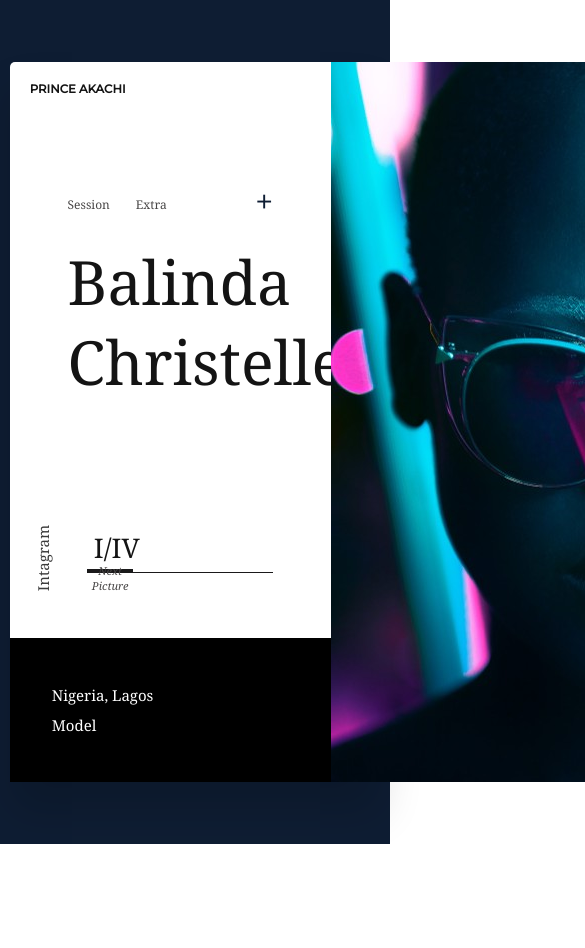
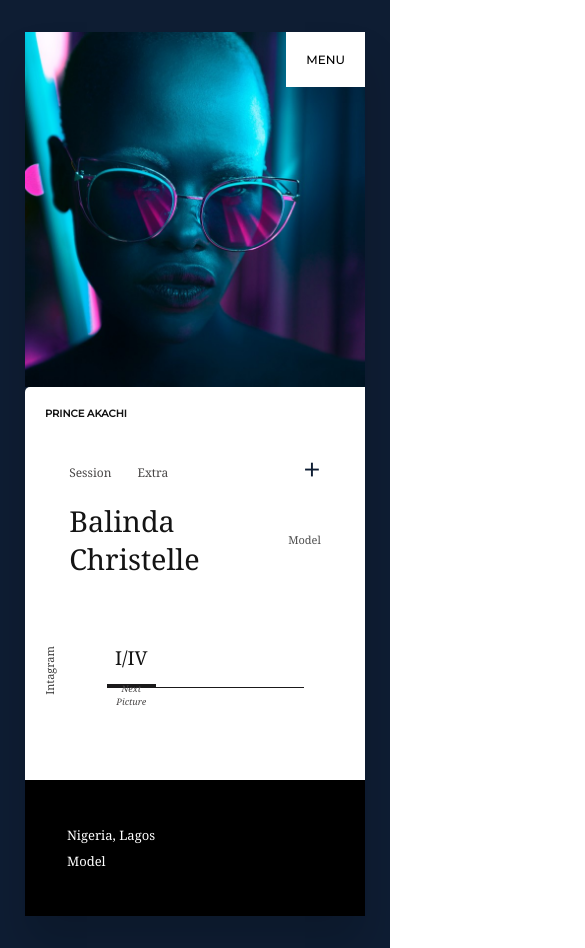
Before and after one commit to devdbrandy/mini-carousel, an Angular app: page / in a window 390 px wide. Shown: the top 948 px of the page, 585 px wide, since content can reach past the window. Before the commit the page ends 844 px from the top, so only its background shows below. Built offline with nearby package versions, Linux system fonts and the light colour scheme.

Commit message:
feat(responsiveness): add responsive design 📱

```diff
--- a/src/app/app.component.html
+++ b/src/app/app.component.html
@@ -1,6 +1,11 @@
 <main class="container" [ngStyle]="{ background: slide.accent }">
   <section class="model">
-    <app-model-content></app-model-content>
-    <app-model-image></app-model-image>
+    <section class="content">
+      <app-model-content></app-model-content>
+    </section>
+
+    <section class="slide">
+      <app-model-image></app-model-image>
+    </section>
   </section>
 </main>
--- a/src/app/app.component.scss
+++ b/src/app/app.component.scss
@@ -10,7 +10,33 @@
     max-width: 1400px;
     max-height: 720px;
     display: grid;
-    grid-template-columns: repeat(2, 1fr);
+    grid-template-columns: 1fr 1fr;
+    grid-template-areas: 'content slide';
     box-shadow: 0 30px 40px 0 rgba(0, 0, 0, .16);
+
+    .content {
+      grid-area: content;
+    }
+
+    .slide {
+      grid-area: slide;
+    }
   }
 }
+
+@media screen and (max-width: 1024px) {
+  .container {
+    padding: 2rem 1rem;
+    height: auto;
+
+    .model {
+      max-width: none;
+      max-height: none;
+
+      grid-template-columns: 1fr;
+      grid-template-areas:
+        'slide'
+        'content';
+    }
+  }
+}
--- a/src/app/app.module.ts
+++ b/src/app/app.module.ts
@@ -4,12 +4,14 @@ import { NgModule } from '@angular/core';
 import { AppComponent } from './app.component';
 import { ModelContentComponent } from './components/model-content/model-content.component';
 import { ModelImageComponent } from './components/model-image/model-image.component';
+import { LoaderComponent } from './shared/components/loader/loader.component';
 
 @NgModule({
   declarations: [
     AppComponent,
     ModelContentComponent,
-    ModelImageComponent
+    ModelImageComponent,
+    LoaderComponent
   ],
   imports: [
     BrowserModule
--- a/src/app/components/model-content/model-content.component.scss
+++ b/src/app/components/model-content/model-content.component.scss
@@ -140,3 +140,46 @@
     line-height: 2;
   }
 }
+
+@media screen and (max-width: 480px) {
+  .model-content {
+    grid-template-rows: auto 2.5fr 1fr;
+
+    .nav-menu {
+      margin-top: 0;
+      padding: 20px 13%;
+    }
+
+    .slide-control-section {
+      margin-top: 60px;
+
+      .vertical-menu {
+        font-size: 11px;
+      }
+
+      .slide-control .wrapper.active .slide-count {
+        font-size: 1.2rem;
+      }
+
+      .slide-control .wrapper.active .slide-label {
+        font-size: 9px;
+      }
+    }
+
+    .model-section {
+      padding: 0 13%;
+
+      h2 {
+        font-size: 1.8rem;
+      }
+
+      h3 {
+        font-size: 11px;
+      }
+    }
+
+    footer {
+      font-size: 13px;
+    }
+  }
+}
--- a/src/app/components/model-image/model-image.component.html
+++ b/src/app/components/model-image/model-image.component.html
@@ -1,4 +1,8 @@
 <section class="model-image">
-  <nav class="menu">Menu</nav>
-  <img src="{{ image }}" alt="slide-01" />
+  <app-loader *ngIf="loadingImage"></app-loader>
+
+  <ng-container *ngIf="!loadingImage">
+    <nav class="menu">Menu</nav>
+    <img src="{{ image }}" alt="slide-01" />
+  </ng-container>
 </section>
--- a/src/app/components/model-image/model-image.component.scss
+++ b/src/app/components/model-image/model-image.component.scss
@@ -2,6 +2,8 @@
 
 .model-image {
   position: relative;
+  width: 100%;
+  height: 100%;
 
   .menu {
     position: absolute;
@@ -19,7 +21,15 @@
   }
 
   img {
+    width: 100%;
     height: 100%;
-    object-fit: contain;
+    object-fit: cover;
   }
 }
+
+@media screen and (max-width: 480px) {
+  .model-image .menu {
+    font-size: 12px;
+    padding: 20px;
+  }
+}
--- a/src/app/components/model-image/model-image.component.ts
+++ b/src/app/components/model-image/model-image.component.ts
@@ -4,10 +4,11 @@ import { SlidesService } from '../../shared/services/slides.service';
 @Component({
   selector: 'app-model-image',
   templateUrl: './model-image.component.html',
-  styleUrls: ['./model-image.component.scss']
+  styleUrls: ['./model-image.component.scss'],
 })
 export class ModelImageComponent implements OnInit {
   image: string;
+  loadingImage = false;
 
   constructor(private slideService: SlidesService) {}
 
@@ -18,15 +19,21 @@ export class ModelImageComponent implements OnInit {
 
   loadSlideImage(): void {
     this.slideService.sharedSlide.subscribe(
-      slide => (this.image = slide.image)
+      (slide) => (this.image = slide.image)
     );
   }
 
   eagerLoadImages(): void {
-    this.slideService.getSlides().subscribe(slides => {
-      slides.forEach(slide => {
+    this.loadingImage = true;
+    this.slideService.getSlides().subscribe((slides) => {
+      slides.forEach((slide) => {
         new Image().src = slide.image;
       });
     });
+
+    // delay slide image preview for 2secs
+    setTimeout(() => {
+      this.loadingImage = false;
+    }, 2000);
   }
 }
--- /dev/null
+++ b/src/app/shared/components/loader/loader.component.html
@@ -0,0 +1,14 @@
+<div class="loader">
+  <div></div>
+  <div></div>
+  <div></div>
+  <div></div>
+  <div></div>
+  <div></div>
+  <div></div>
+  <div></div>
+  <div></div>
+  <div></div>
+  <div></div>
+  <div></div>
+</div>
--- /dev/null
+++ b/src/app/shared/components/loader/loader.component.scss
@@ -0,0 +1,105 @@
+.loader {
+  display: inline-block;
+  position: relative;
+  width: 80px;
+  height: 80px;
+  top: 50%;
+  left: 50%;
+  transform: translate(-50%, -50%);
+
+  div {
+    position: absolute;
+    width: 6px;
+    height: 6px;
+    background: #fff;
+    border-radius: 50%;
+    animation: spinner 1.2s linear infinite;
+
+
+    &:nth-child(1) {
+      animation-delay: 0s;
+      top: 37px;
+      left: 66px;
+    }
+
+    &:nth-child(2) {
+      animation-delay: -0.1s;
+      top: 22px;
+      left: 62px;
+    }
+
+    &:nth-child(3) {
+      animation-delay: -0.2s;
+      top: 11px;
+      left: 52px;
+    }
+
+    &:nth-child(4) {
+      animation-delay: -0.3s;
+      top: 7px;
+      left: 37px;
+    }
+
+    &:nth-child(5) {
+      animation-delay: -0.4s;
+      top: 11px;
+      left: 22px;
+    }
+
+    &:nth-child(6) {
+      animation-delay: -0.5s;
+      top: 22px;
+      left: 11px;
+    }
+
+    &:nth-child(7) {
+      animation-delay: -0.6s;
+      top: 37px;
+      left: 7px;
+    }
+
+    &:nth-child(8) {
+      animation-delay: -0.7s;
+      top: 52px;
+      left: 11px;
+    }
+
+    &:nth-child(9) {
+      animation-delay: -0.8s;
+      top: 62px;
+      left: 22px;
+    }
+
+    &:nth-child(10) {
+      animation-delay: -0.9s;
+      top: 66px;
+      left: 37px;
+    }
+
+    &:nth-child(11) {
+      animation-delay: -1s;
+      top: 62px;
+      left: 52px;
+    }
+
+    &:nth-child(12) {
+      animation-delay: -1.1s;
+      top: 52px;
+      left: 62px;
+    }
+  }
+}
+
+@keyframes spinner {
+
+  0%,
+  20%,
+  80%,
+  100% {
+    transform: scale(1);
+  }
+
+  50% {
+    transform: scale(1.5);
+  }
+}
--- /dev/null
+++ b/src/app/shared/components/loader/loader.component.ts
@@ -0,0 +1,15 @@
+import { Component, OnInit } from '@angular/core';
+
+@Component({
+  selector: 'app-loader',
+  templateUrl: './loader.component.html',
+  styleUrls: ['./loader.component.scss']
+})
+export class LoaderComponent implements OnInit {
+
+  constructor() { }
+
+  ngOnInit(): void {
+  }
+
+}
```
